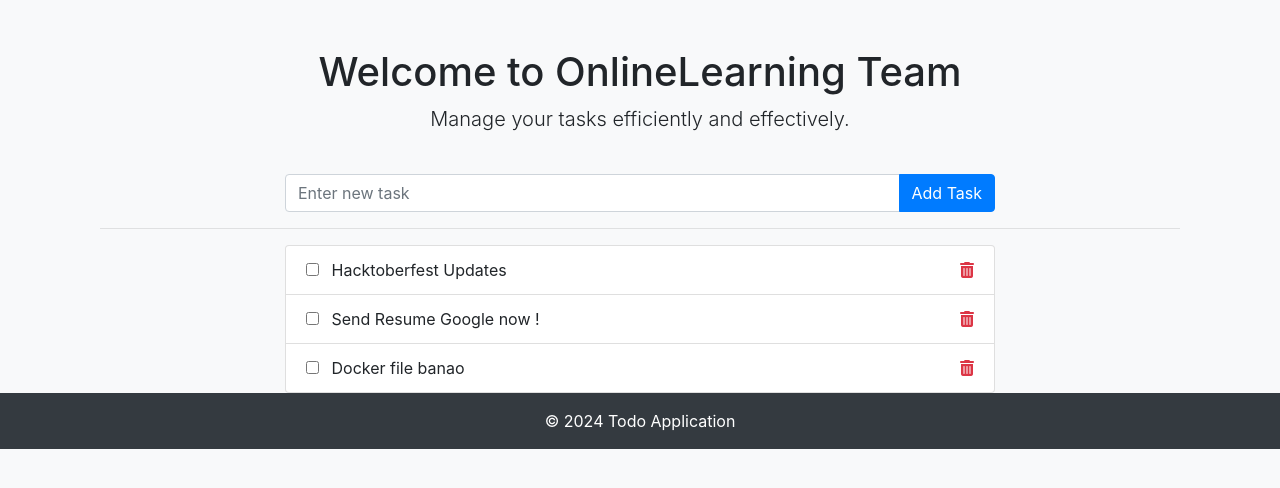
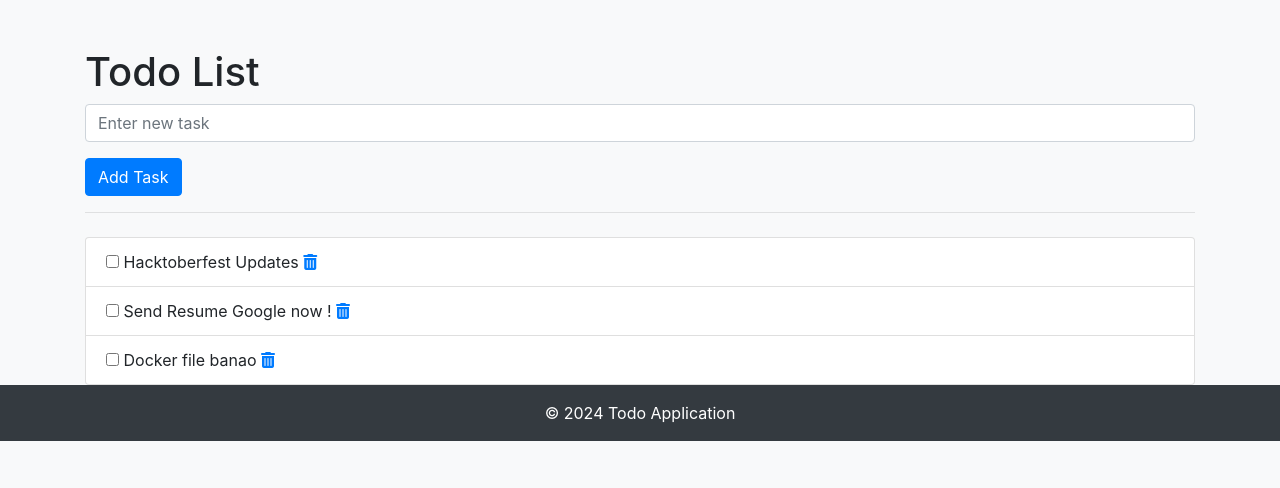
Before and after one commit to OnlineLearningOfficial1/Django-project, a Django app: template todos/templates/todos/index.html in a window 1280 px wide. Shown: the part 56-544 px from the top of the page. Run offline with Django 3.2, Linux system fonts and the light colour scheme; the template is opened without the code that fills it: values that come from a table or form of the project are taken from there, others are empty; data comes from the database, SQL or seed files in the repository; some libraries are stand-ins or nearby versions.

Commit message:
Update index.html

```diff
--- a/todos/templates/todos/index.html
+++ b/todos/templates/todos/index.html
@@ -1,58 +1,33 @@
-{% extends 'todos/base.html' %}
+{% extends 'base.html' %}
 
 {% block title %}
-<title>My Todo List</title>
+<title>Todo List</title>
 {% endblock %}
 
 {% block content %}
-<div class="container mt-4">
-
-  <!-- Title row -->
-  <div class="row">
-    <div class="col-md-8 offset-md-2">
 <div class="page-header">
-        <h1 class="text-center">
-          Welcome to OnlineLearning Team
-        </h1>
-        <p class="lead text-center">Manage your tasks efficiently and effectively.</p>
-      </div>
-    </div>
+  <h1>Todo List</h1>
 </div>
 
-  <!-- Add a todo row -->
-  <div class="row mt-4">
-    <div class="col-md-8 offset-md-2">
 <form method="post" action="{% url 'todos:add' %}">
   {% csrf_token %}
-        <div class="input-group">
+  <div class="form-group">
     <input type="text" class="form-control" name="title" placeholder="Enter new task" required>
-          <div class="input-group-append">
-            <button type="submit" class="btn btn-primary">
-              Add Task
-            </button>
   </div>
-        </div>
+  <button type="submit" class="btn btn-primary">Add Task</button>
 </form>
-    </div>
-  </div>
+
 <hr />
 
-  <!-- Todo list row -->
-  <div class="row">
-    <div class="col-md-8 offset-md-2">
-      <div class="list-group">
+<div class="list-group mt-4">
   {% for todo in todo_list %}
-        <div class="list-group-item d-flex justify-content-between align-items-center {% if todo.isCompleted %} list-group-item-success {% endif %}">
-          <div>
+  <div class="list-group-item {% if todo.isCompleted %} todo-complete {% endif %}">
     <form style="display: inline;" method="post" action="{% url 'todos:update' todo.id %}">
       {% csrf_token %}
-              <input type="checkbox" name="isCompleted" onchange="this.form.submit()" {% if todo.isCompleted %} checked {% endif %} class="mr-2">
+      <input type="checkbox" name="isCompleted" onchange="this.form.submit()" {% if todo.isCompleted %} checked {% endif %} class="todo-status-checkbox">
     </form>
-            <span class="{% if todo.isCompleted %}text-decoration-line-through{% endif %}">
     {{ todo.title }}
-            </span>
-          </div>
-          <a href="{% url 'todos:delete' todo.id %}" class="text-danger" title="Delete">
+    <a href="{% url 'todos:delete' todo.id %}" title="Delete">
       <i class="fas fa-trash-alt"></i>
     </a>
   </div>
@@ -62,7 +37,4 @@
   </div>
   {% endfor %}
 </div>
-    </div>
-  </div>
-</div>
 {% endblock %}
```
Lines whose indentation alone changed are shown as unchanged.
